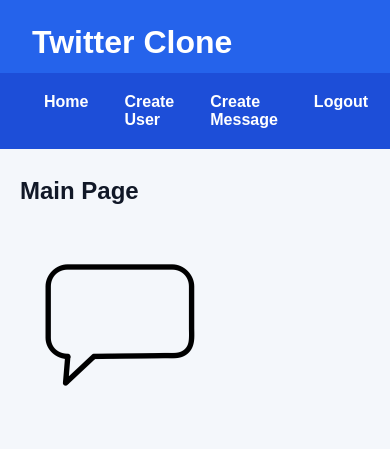
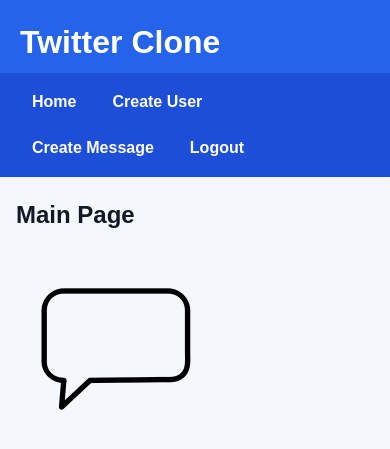
Before and after one commit to preslielampitt/twitter_clone, a FastAPI app: page / in a window 390 px wide. Shown: the top 449 px of the page. Run offline with FastAPI, Linux system fonts and the light colour scheme; data that the repository does not hold is empty.

Commit message:
added a README

```diff
--- a/static/style.css
+++ b/static/style.css
@@ -41,14 +41,15 @@ li a:hover {
 
 main {
     max-width: 850px;
-    margin: 28px auto;
-    padding: 0 20px;
+    margin: 28px 0 28px 32px;
+    padding: 0;
 }
 
 .message {
     background: white;
     border: 1px solid #dbe3ef;
     border-radius: 8px;
+    max-width: 760px;
     margin-bottom: 16px;
     padding: 18px;
     box-shadow: 0 4px 14px rgba(31, 41, 55, 0.08);
@@ -76,3 +77,18 @@ main {
 img {
     max-width: 100%;
 }
+
+@media (max-width: 700px) {
+    main {
+        margin: 24px 16px;
+    }
+
+    ul {
+        flex-wrap: wrap;
+        padding: 12px 20px;
+    }
+
+    h1 {
+        padding-left: 20px;
+    }
+}
```
Also changed, not shown: README.md (added), static/home_screenshot.png (added).
